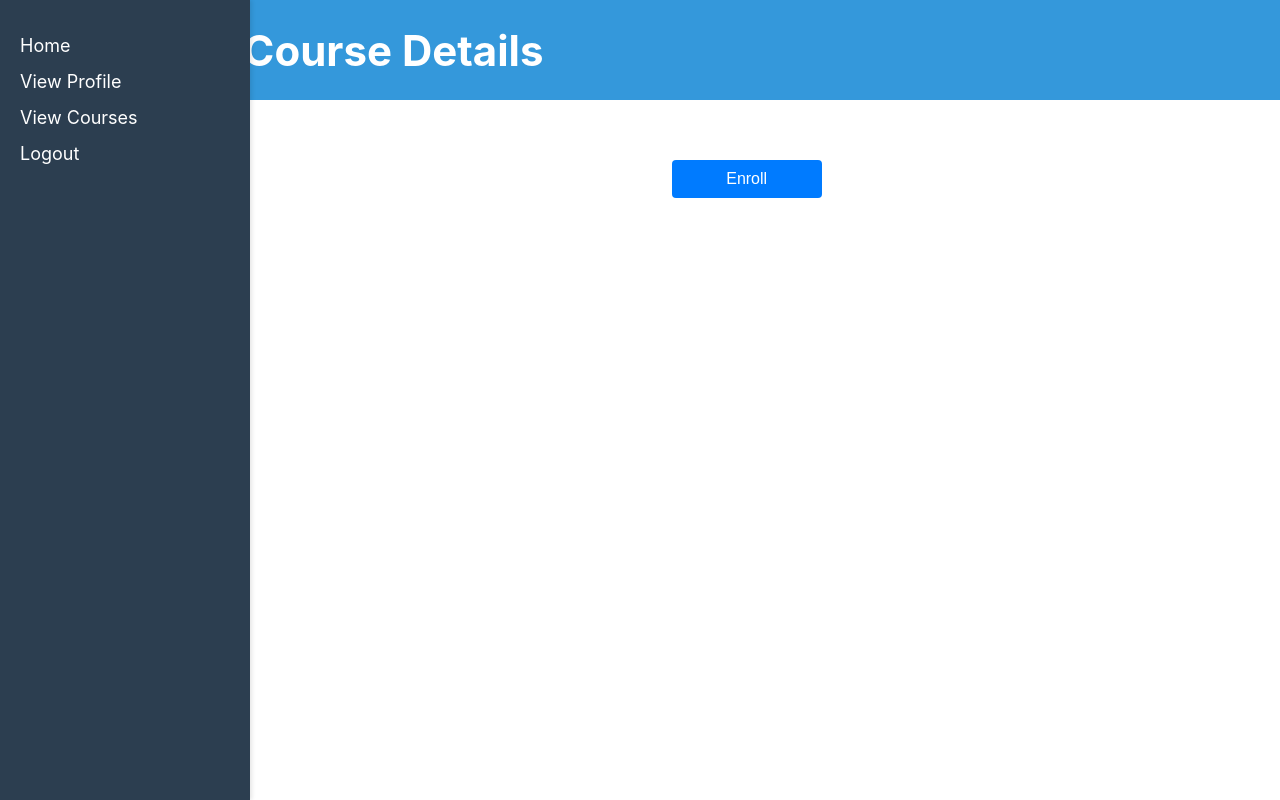
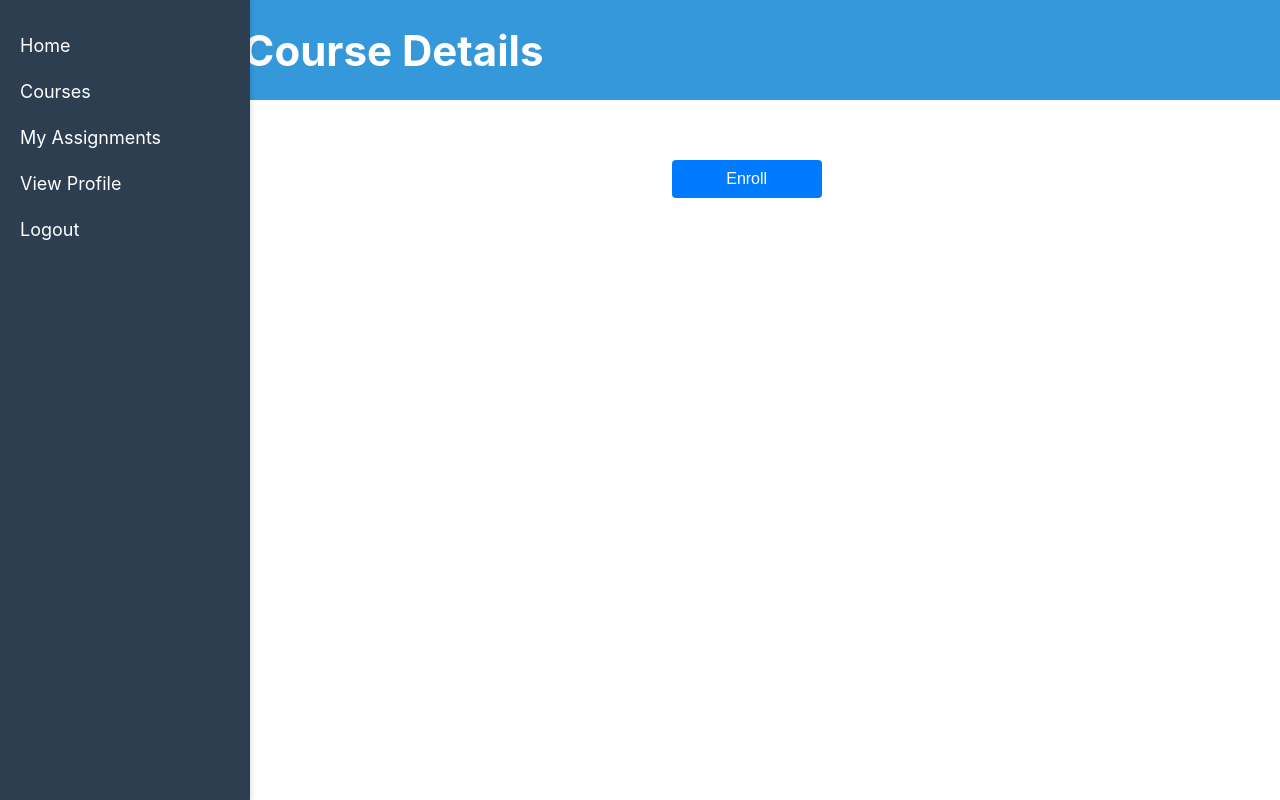
Before and after one commit to varunteja436/Finalprojectlms, a React (Create React App) app: page /studentunenrolledcourse in a window 1280 px wide. Built offline with nearby package versions, Linux system fonts and the light colour scheme.

Commit message:
made changes in all student related pages in the sidebar

```diff
--- a/src/StudentAssignment.js
+++ b/src/StudentAssignment.js
@@ -150,13 +150,31 @@ const StudentAssignments = () => {
   return (
     <div className="student-courses-container">
       <div className="student-courses-sidebar">
-        <aside>
+      <aside>
           <ul>
-            <li><Link to="/studentdashboard">Home</Link></li>
-            <li><Link to="/studentcourses">Courses</Link></li>
-            <li><Link to="/studentassignments">My Assignments</Link></li>
-            <li><Link to="/studentprofile">Profile</Link></li>
-            <li><Link to="/">Logout</Link></li>
+            <li>
+              <Link to="/studentdashboard">Home</Link>
+            </li>
+          </ul>
+          <ul>
+            <li>
+              <Link to="/studentcourse">Courses</Link>
+            </li>
+          </ul>
+          <ul>
+            <li>
+              <Link to="/studentassignments">My Assignments</Link>
+            </li>
+          </ul>
+          <ul>
+            <li>
+              <Link to="/studentprofile"> View Profile</Link>
+            </li>
+          </ul>
+          <ul>
+            <li>
+              <Link to="/">Logout</Link>
+            </li>
           </ul>
         </aside>
       </div>
--- a/src/StudentCourse.js
+++ b/src/StudentCourse.js
@@ -146,11 +146,32 @@ const StudentCourses = () => {
   return (
     <div className="student-course-container">
       <div className="student-course-sidebar">
-        <aside>
-          <ul><li><Link to="/studentdashboard">Home</Link></li></ul>
-          <ul><li><Link to="/studentprofile">View Profile</Link></li></ul>
-          <ul><li><Link to="/studentcourse">View Courses</Link></li></ul>
-          <ul><li><Link to="/">Logout</Link></li></ul>
+      <aside>
+          <ul>
+            <li>
+              <Link to="/studentdashboard">Home</Link>
+            </li>
+          </ul>
+          <ul>
+            <li>
+              <Link to="/studentcourse">Courses</Link>
+            </li>
+          </ul>
+          <ul>
+            <li>
+              <Link to="/studentassignments">My Assignments</Link>
+            </li>
+          </ul>
+          <ul>
+            <li>
+              <Link to="/studentprofile"> View Profile</Link>
+            </li>
+          </ul>
+          <ul>
+            <li>
+              <Link to="/">Logout</Link>
+            </li>
+          </ul>
         </aside>
       </div>
       <div className="student-course-main">
--- a/src/StudentCourseDetails.js
+++ b/src/StudentCourseDetails.js
@@ -66,13 +66,31 @@ const StudentCourseDetails = () => {
   return (
     <div className="student-courses-container">
       <div className="student-courses-sidebar">
-        <aside>
+      <aside>
           <ul>
-            <li><Link to="/studentdashboard">Home</Link></li>
-            <li><Link to="/studentcourses">Courses</Link></li>
-            <li><Link to="/studentassignments">My Assignments</Link></li>
-            <li><Link to="/studentprofile">View Profile</Link></li>
-            <li><Link to="/">Logout</Link></li>
+            <li>
+              <Link to="/studentdashboard">Home</Link>
+            </li>
+          </ul>
+          <ul>
+            <li>
+              <Link to="/studentcourse">Courses</Link>
+            </li>
+          </ul>
+          <ul>
+            <li>
+              <Link to="/studentassignments">My Assignments</Link>
+            </li>
+          </ul>
+          <ul>
+            <li>
+              <Link to="/studentprofile"> View Profile</Link>
+            </li>
+          </ul>
+          <ul>
+            <li>
+              <Link to="/">Logout</Link>
+            </li>
           </ul>
         </aside>
       </div>
--- a/src/StudentDashboard.js
+++ b/src/StudentDashboard.js
@@ -21,17 +21,32 @@ const StudentDashboard = () => {
 
     return (
         <div className="student-dashboard-container">
-        <aside>
+<aside>
           <ul>
-            <li><Link to="/studentdashboard">Home</Link></li>
+            <li>
+              <Link to="/studentdashboard">Home</Link>
+            </li>
           </ul>
           <ul>
-            <li><Link to="/studentprofile"> View Profile</Link></li>
+            <li>
+              <Link to="/studentcourse">Courses</Link>
+            </li>
           </ul>
           <ul>
-            <li><Link to="/studentcourse">View Courses</Link></li>
+            <li>
+              <Link to="/studentassignments">My Assignments</Link>
+            </li>
           </ul>
-          <ul><li><Link to="/">Logout</Link></li></ul>
+          <ul>
+            <li>
+              <Link to="/studentprofile"> View Profile</Link>
+            </li>
+          </ul>
+          <ul>
+            <li>
+              <Link to="/">Logout</Link>
+            </li>
+          </ul>
         </aside>
         <main className="student-dashboard-main">
           <header>
--- a/src/StudentEnrolledCourse.js
+++ b/src/StudentEnrolledCourse.js
@@ -78,7 +78,7 @@ const StudentEnrolledCourses = () => {
           </ul>
           <ul>
             <li>
-              <Link to="/studentcourses">Courses</Link>
+              <Link to="/studentcourse">Courses</Link>
             </li>
           </ul>
           <ul>
--- a/src/StudentUnenrolledCourse.js
+++ b/src/StudentUnenrolledCourse.js
@@ -39,7 +39,7 @@ const StudentUnEnrolledCoursesViewDetails = () => {
       await update(courseRef, { enrolledStudents });
       await update(studentRef, { enrolledCourses });
       alert("Successfully enrolled.");
-      navigate("/studentenrolledcourses");
+      navigate("/studentenrolledcourse");
     } catch (error) {
       console.error("Error enrolling student:", error);
       alert("Failed to enroll. Please try again.");
@@ -99,12 +99,31 @@ const StudentUnEnrolledCoursesViewDetails = () => {
   return (
     <div className="student-courses-container">
       <div className="student-courses-sidebar">
-        <aside>
+      <aside>
           <ul>
-            <li><Link to="/studentdashboard">Home</Link></li>
-            <li><Link to="/studentprofile">View Profile</Link></li>
-            <li><Link to="/studentcourse">View Courses</Link></li>
-            <li><Link to="/">Logout</Link></li>
+            <li>
+              <Link to="/studentdashboard">Home</Link>
+            </li>
+          </ul>
+          <ul>
+            <li>
+              <Link to="/studentcourse">Courses</Link>
+            </li>
+          </ul>
+          <ul>
+            <li>
+              <Link to="/studentassignments">My Assignments</Link>
+            </li>
+          </ul>
+          <ul>
+            <li>
+              <Link to="/studentprofile"> View Profile</Link>
+            </li>
+          </ul>
+          <ul>
+            <li>
+              <Link to="/">Logout</Link>
+            </li>
           </ul>
         </aside>
       </div>
--- a/src/Studentprofile.js
+++ b/src/Studentprofile.js
@@ -82,18 +82,31 @@ const StudentProfile = () => {
 
   return (
     <div className="student-profile-container">
-      <aside className="sidebar">
+<aside>
           <ul>
-          <li><Link to="/studentdashboard">Home</Link></li>
+            <li>
+              <Link to="/studentdashboard">Home</Link>
+            </li>
           </ul>
           <ul>
-          <li><Link to="/studentprofile">View Profile</Link></li>
+            <li>
+              <Link to="/studentcourse">Courses</Link>
+            </li>
           </ul>
           <ul>
-          <li><Link to="/studentcourse">View Courses</Link></li>
+            <li>
+              <Link to="/studentassignments">My Assignments</Link>
+            </li>
           </ul>
           <ul>
-          <li><Link to="/">Logout</Link></li>
+            <li>
+              <Link to="/studentprofile"> View Profile</Link>
+            </li>
+          </ul>
+          <ul>
+            <li>
+              <Link to="/">Logout</Link>
+            </li>
           </ul>
         </aside>
       <main className="student-profile-main">
```
Lines whose indentation alone changed are shown as unchanged.
